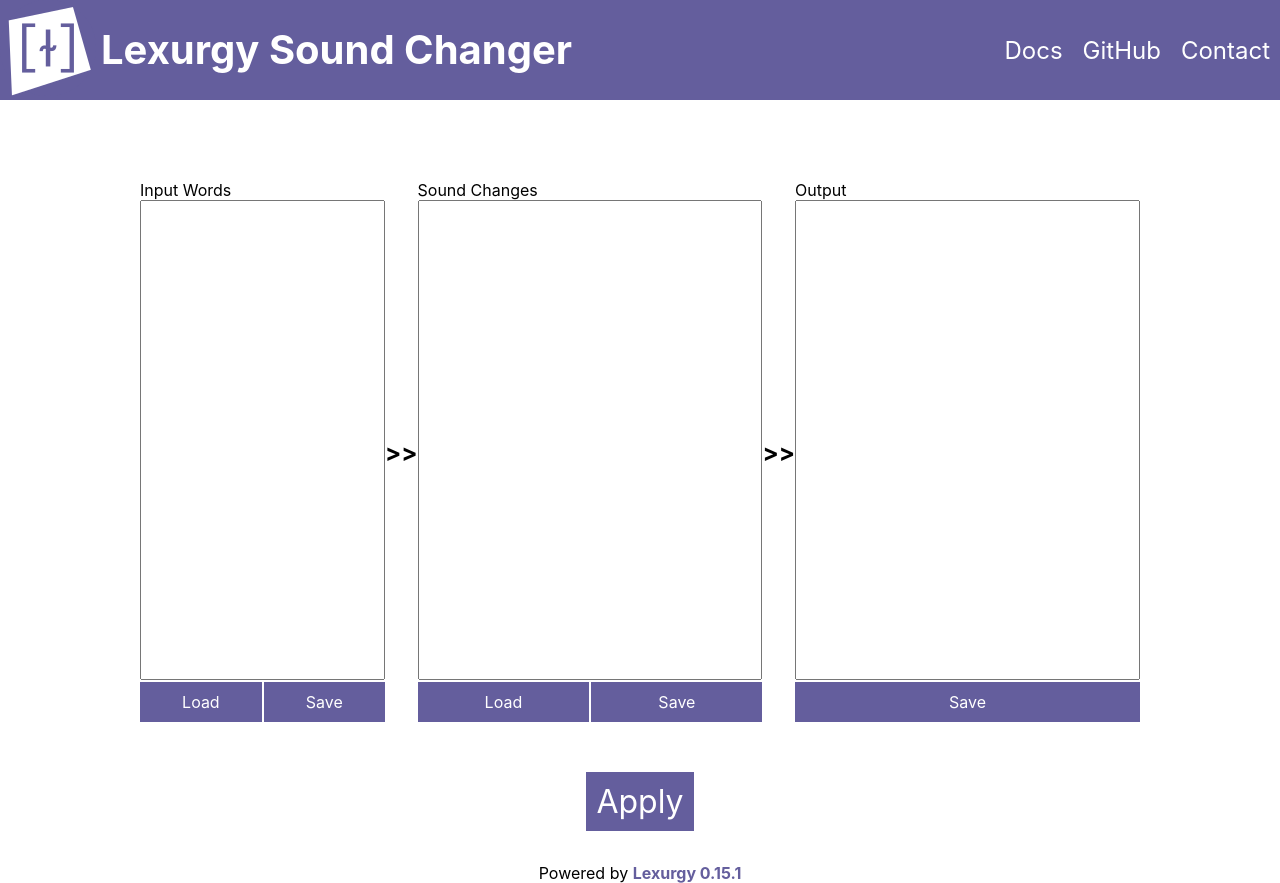
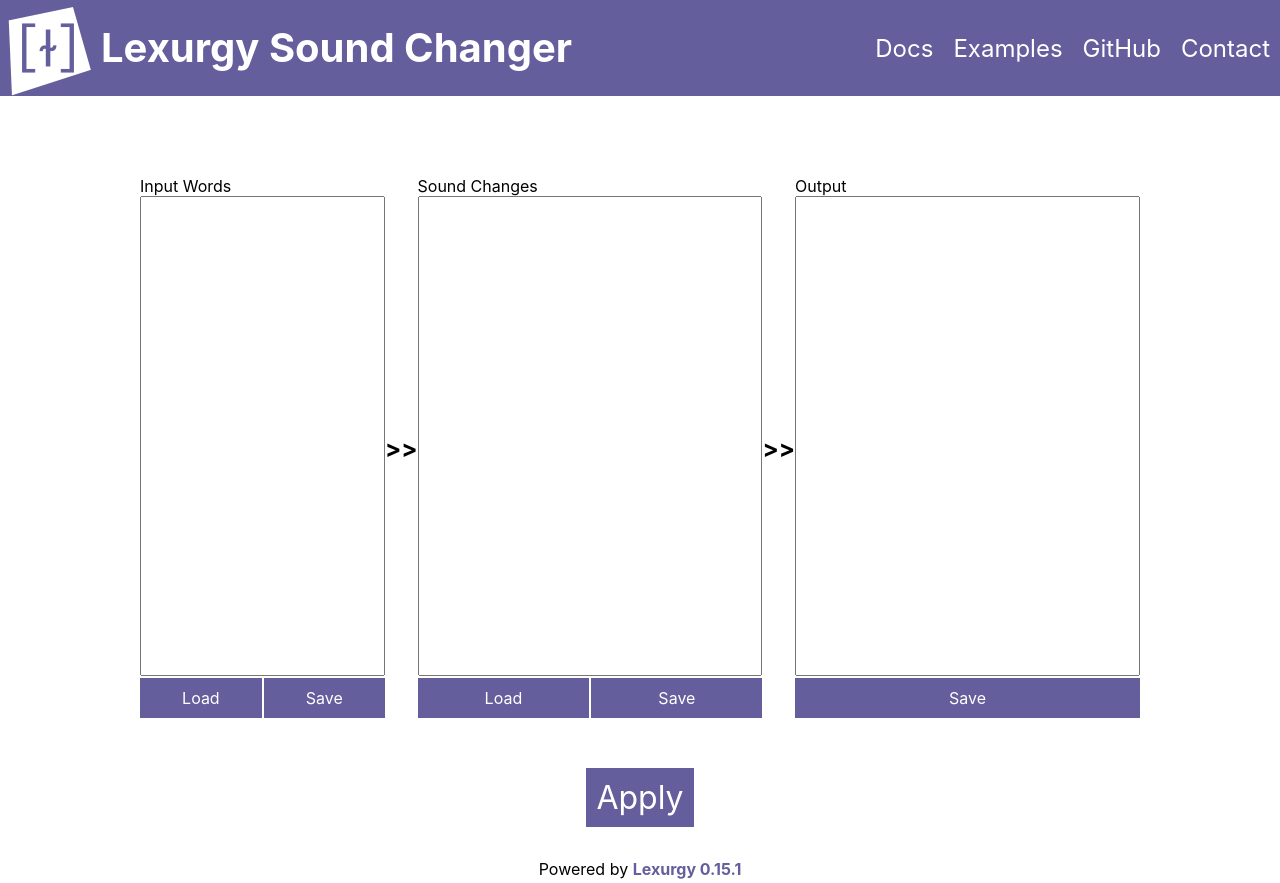
Before and after one commit to def-gthill/lexurgy-web, a Next.js app: page /sc in a window 1280 px wide. Built offline with nearby package versions, Linux system fonts and the light colour scheme.

Commit message:
Add examples link and remove the home link
The home link is currently unnecessary (there's nothing there except a landing page and a link back to SC), and it's dangerous, potentially blowing away all your work.

```diff
--- a/components/frame.js
+++ b/components/frame.js
@@ -16,14 +16,19 @@ export default function Frame(props) {
       </Head>
 
       <header className={styles.header}>
-        <Link href="/">
+        <Image src="/logo.png" alt="Home" width={96} height={96} layout="fixed"/>
+        {/*<Link href="/">*/}
+        {/*  <a>*/}
+        {/*    <Image src="/logo.png" alt="Home" width={96} height={96} layout="fixed"/>*/}
+        {/*  </a>*/}
+        {/*</Link>*/}
+        <Link href="/sc">
           <a>
-            <Image src="/logo.png" alt="Home" width={96} height={96} layout="fixed"/>
+            <h1 className={styles.title}>
+              Lexurgy Sound&nbsp;Changer
+            </h1>
           </a>
         </Link>
-        <h1 className={styles.title}>
-          Lexurgy Sound&nbsp;Changer
-        </h1>
         <div className={styles.spacer}/>
         <div className={styles.menu}>
           <div className={styles.menuButton}>Links</div>
@@ -33,6 +38,9 @@ export default function Frame(props) {
                 href="https://www.meamoria.com/lexurgy/html/sc-tutorial.html"
                 target="_blank" rel="noreferrer"
               >Docs</a>
+            </li>
+            <li>
+              <a href="/examples/sc" target="_blank">Examples</a>
             </li>
             <li>
               <a
```
